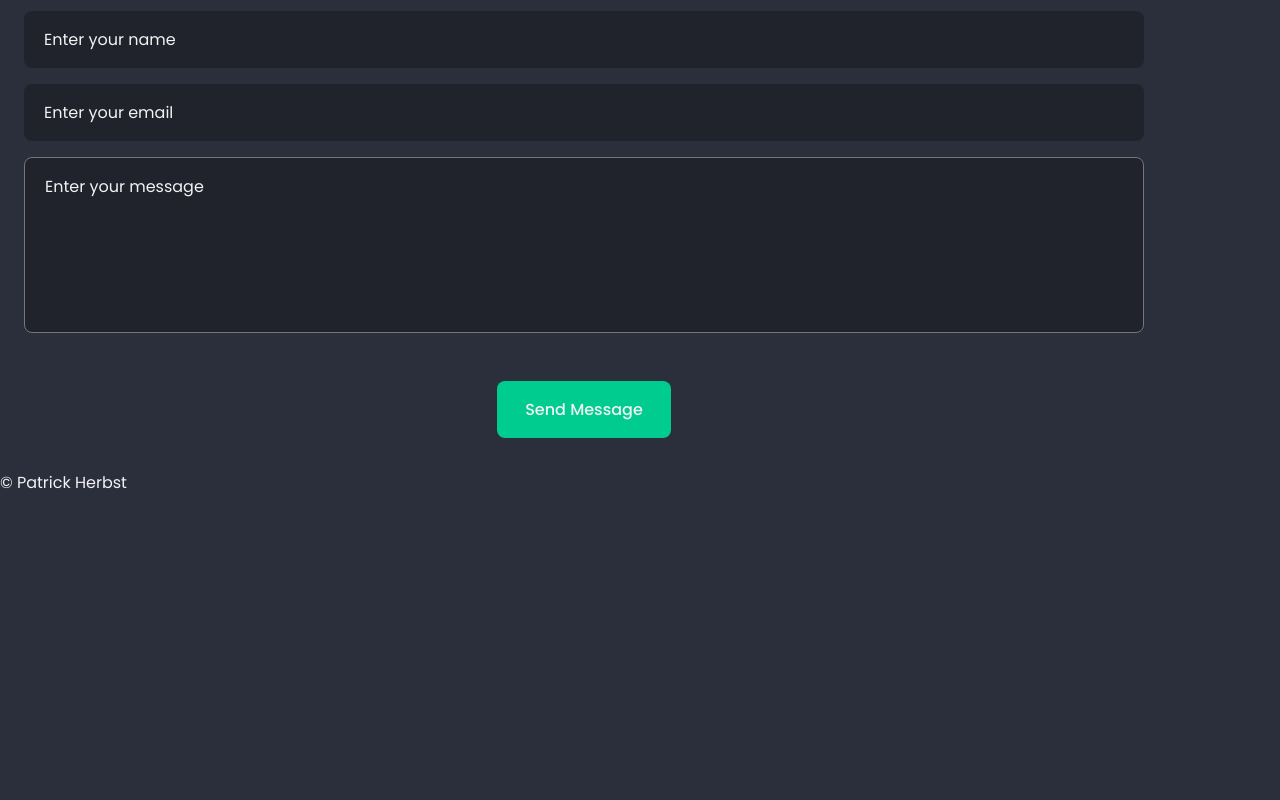
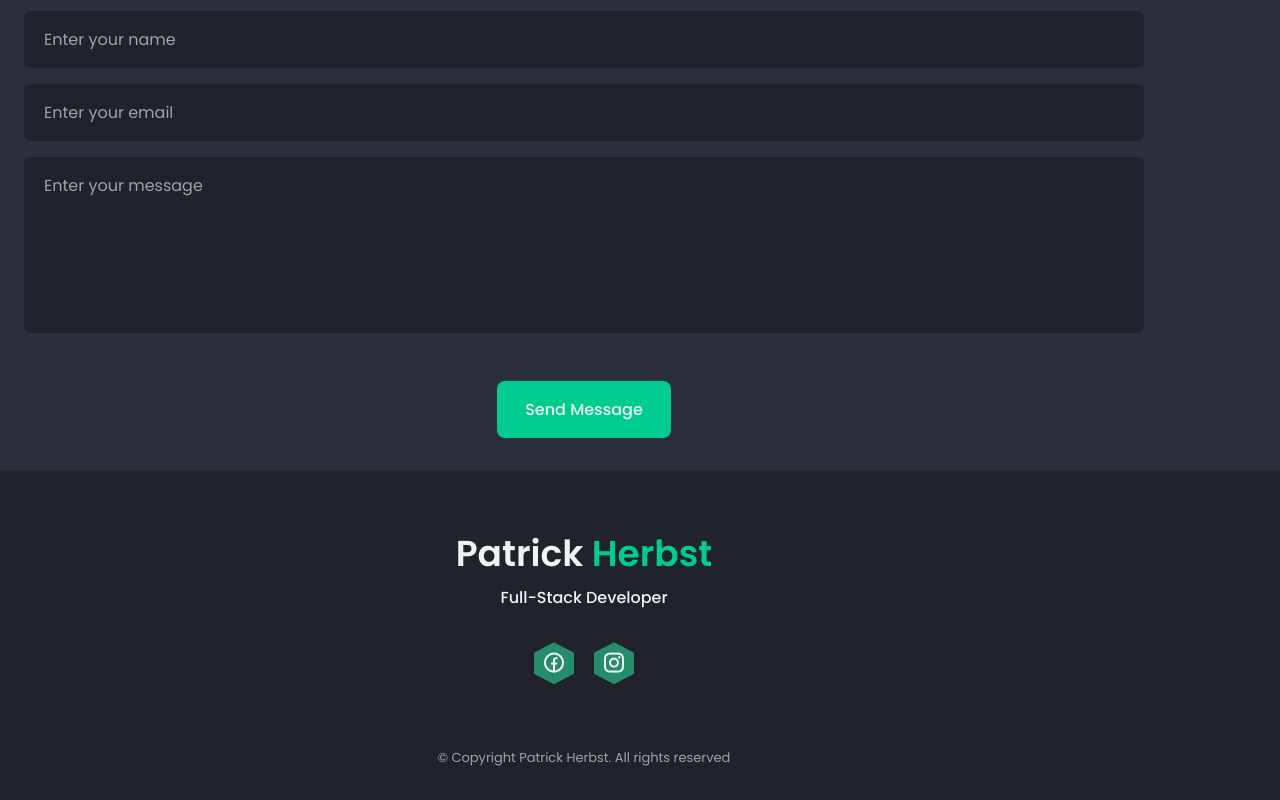
Before and after one commit to PardeyH/patrickherbst-com, a website: page index.html in a window 1280 px wide. Shown: the part 3179-3979 px from the top of the page. Before the commit the page ends 3674 px from the top, so only its background shows below. Drawn offline with nearby package versions, Linux system fonts and the light colour scheme.

Commit message:
added emailJS and functionality to contact form, added footer

```diff
--- a/assets/css/styles.css
+++ b/assets/css/styles.css
@@ -23,11 +23,12 @@
     --first-color: hsl(var(--hue), 100%, 40%);
     --first-color-alt: hsl(var(--hue), 56%, 35%);
     --title-color: hsl(228, 8%, 95%);
-    --text-color: hsl(228, 8%, 95%);
+    --text-color: hsl(228, 8%, 65%);
     --body-color: hsl(228, 15%, 20%);
     --container-color: hsl(228, 15%, 15%);
 
     /*========== Font and typography ==========*/
+    /*.5rem = 8px | 1rem = 16px ...*/
     --body-font: "Poppins", sans-serif;
     --biggest-font-size: 2rem;
     --bigger-font-size: 1.25rem;
@@ -63,31 +64,31 @@
 }
 
 /*=============== BASE ===============*/
-*{
+* {
     box-sizing: border-box;
     padding: 0;
     margin: 0;
 }
 
-html{
+html {
     scroll-behavior: smooth;
 }
 
 input,
 textarea,
 button,
-body{
+body {
     font-family: var(--body-font);
     font-size: var(--normal-font-size);
 }
 
-body{
+body {
     background-color: var(--body-color);
     color: var(--text-color);
 }
 
 input,
-text,
+textarea,
 button {
     outline: none;
     border: none;
@@ -106,7 +107,8 @@ a {
     text-decoration: none;
 }
 
-img, svg {
+img,
+svg {
     max-width: 100%;
     height: auto;
 }
@@ -148,7 +150,7 @@ img, svg {
 }
 
 .main {
-    overflow: hidden; /* for animations ScrollReveal */
+    overflow: hidden; /* For animation ScrollReveal */
 }
 
 /*=============== HEADER & NAV ===============*/
@@ -487,7 +489,53 @@ img, svg {
     color: var(--title-color);
 }
 /*=============== FOOTER ===============*/
+.footer {
+    background-color: var(--container-color);
+    padding-block: 3.5rem 2rem;
+}
+.footer__container {
+    row-gap: 2rem;
+    text-align: center;
+}
 
+.footer__title {
+    font-size: var(--h1-font-size);
+    font-weight: var(--font-semi-bold);
+    margin-bottom: .25rem;
+}
+
+.footer__title span {
+    color: var(--first-color);
+}
+
+.footer__education {
+    font-size: var(--normal-font-size);
+}
+
+.footer__social {
+    display: flex;
+    justify-content: center;
+    column-gap: 1.25rem;
+}
+
+.footer__social-link {
+    display: flex;
+    background-color: var(--first-color-alt);
+    padding: .5rem;
+    color: var(--title-color);
+    font-size: 1.5rem;
+    clip-path: polygon(50% 0%, 100% 25%, 100% 75%, 50% 100%, 0% 75%, 0% 25%);
+    transition: transform .4s;
+}
+
+.footer__social-link:hover {
+    transform: translateY(-.25rem);
+}
+
+.footer__copy {
+    font-size: var(--smaller-font-size);
+    margin-top: 2rem;
+}
 
 /*=============== SCROLL BAR ===============*/
 
--- a/assets/js/main.js
+++ b/assets/js/main.js
@@ -33,3 +33,30 @@ const blurHeader = () => {
                         : header.classList.remove("blur-header");
 }
 window.addEventListener("scroll", blurHeader);
+
+// EMAIL JS
+const contactForm = document.getElementById("contact-form");
+const contactMessage = document.getElementById("contact-message");
+
+const sendEmail = (e) => {
+    e.preventDefault();
+
+    // serviceID - templateID - #form - publicKey
+    emailjs.sendForm("service_458gvwq", "template_3x0ezr6", "#contact-form", "E7-jv6yi6bsim15zf")
+        .then(() => {
+            contactMessage.textContent = "Message sent successfully ✅";
+
+            // remove message after 5 seconds
+            setTimeout(() => {
+               contactMessage.textContent = "";
+            }, 5000);
+
+            // clear input fields
+            contactForm.reset();
+        }, () => {
+            // Show error message
+            contactMessage.textContent = "Message not sent (service error) ❌";
+        });
+}
+
+contactForm.addEventListener("submit", sendEmail)
--- a/index.html
+++ b/index.html
@@ -248,14 +248,14 @@
                 </p>
             </article>
 
-<!--            <article class="services__card">-->
+            <!--            <article class="services__card">-->
 
-<!--                <h2 class="services__title"></h2>-->
+            <!--                <h2 class="services__title"></h2>-->
 
-<!--                <p class="services__description">-->
+            <!--                <p class="services__description">-->
 
-<!--                </p>-->
-<!--            </article>-->
+            <!--                </p>-->
+            <!--            </article>-->
         </div>
     </section>
 
@@ -293,7 +293,31 @@
 
 <!--==================== FOOTER ====================-->
 <footer class="footer">
-    <p>© Patrick Herbst</p>
+    <div class="footer__container container grid">
+        <div>
+            <h1 class="footer__title">
+                Patrick <span>Herbst</span>
+            </h1>
+
+            <h2 class="footer__education">
+                Full-Stack Developer
+            </h2>
+        </div>
+
+        <div class="footer__social">
+            <a href="https://www.facebook.com" target="_blank" class="footer__social-link">
+                <i class="ri-facebook-circle-line"></i>
+            </a>
+
+            <a href="https://www.instagram.com" target="_blank" class="footer__social-link">
+                <i class="ri-instagram-line"></i>
+            </a>
+        </div>
+
+        <span class="footer__copy">
+            &#169; Copyright Patrick Herbst. All rights reserved
+        </span>
+    </div>
 </footer>
 
 <!--========== SCROLL UP ==========-->
@@ -303,7 +327,7 @@
 <script src=""></script>
 
 <!--=============== EMAIL JS ===============-->
-
+<script src="https://cdn.jsdelivr.net/npm/@emailjs/browser@4/dist/email.min.js"></script>
 
 <!--=============== MAIN JS ===============-->
 <script src="assets/js/main.js"></script>
```
